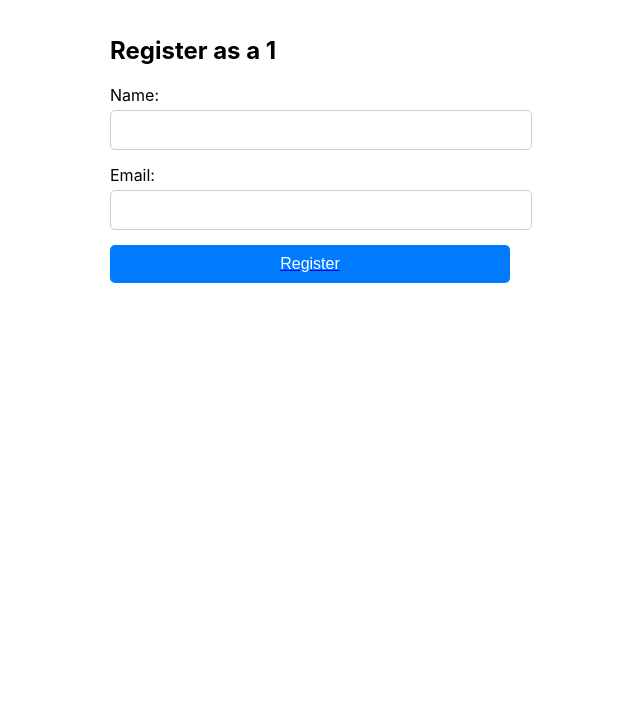
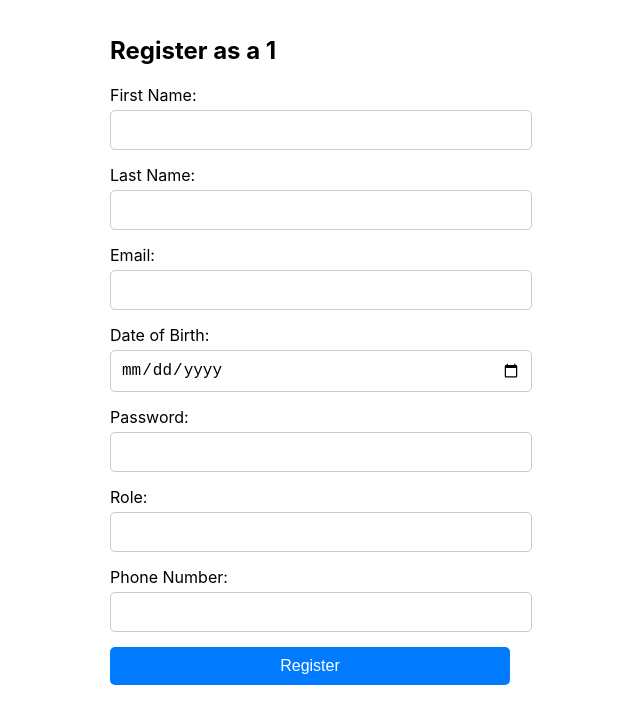
Before and after one commit to Vicky-Panchal/ABDM-Integrated-Hospital-System, a React (Create React App) app in the folder frontend/: page /register/1 in a window 1280 px wide. Shown: the top 724 px of the page, without its empty margins (330-970 px from the left). Built offline with nearby package versions, Linux system fonts and the light colour scheme; no server answers.

Commit message:
integrated register api

```diff
--- a/frontend/src/App.js
+++ b/frontend/src/App.js
@@ -18,17 +18,17 @@ const App = () => {
   const [userState, setUserState] = useState('');
   const [isLoggedIn, setIsLoggedIn] = useState(false);
 
-  useEffect(() => {
-    // Fetch user state from backend
-    axios.get('/api/user/state')
-      .then(response => {
-        setUserState(response.data.state);
-        setIsLoggedIn(response.data.isLoggedIn);
-      })
-      .catch(error => {
-        console.error('Error fetching user state:', error);
-      });
-  }, []);
+  // useEffect(() => {
+  //   // Fetch user state from backend
+  //   axios.get('/api/user/state')
+  //     .then(response => {
+  //       setUserState(response.data.state);
+  //       setIsLoggedIn(response.data.isLoggedIn);
+  //     })
+  //     .catch(error => {
+  //       console.error('Error fetching user state:', error);
+  //     });
+  // }, []);
 
   return (
     <Router>
--- a/frontend/src/components/Login.js
+++ b/frontend/src/components/Login.js
@@ -1,44 +1,34 @@
-// Login.js
+import React, { useState } from 'react';
 
-import React, { useState } from 'react';
 import '../Styles/login.css'; // Import the CSS file
+import axios from 'axios';
 
 const Login = () => {
   const [username, setUsername] = useState('');
   const [password, setPassword] = useState('');
   const [error, setError] = useState('');
 
-
-  //const handleLogin = async (e) => {
-  //  e.preventDefault();
-  //  try {
-  //    const response = await axios.post('/api/login', { username, password });
-  //    if (response.data.success) {
-  //      // Store user login info in localStorage
-  //      localStorage.setItem('isLoggedIn', true);
-  //      // Redirect to dashboard upon successful login
-  //      window.location.href = '/dashboard';
-  //    } else {
-  //      setError('Invalid username or password');
-  //    }
-  //  } catch (error) {
-  //    console.error('Error logging in:', error);
-  //    setError('An unexpected error occurred');
-  //  }
-  //};
-
-
-  const handleLogin = (e) => {
+  const handleLogin = async (e) => {
     e.preventDefault();
-    // Simulate successful login (no backend authentication)
-    if (username === 'admin' && password === 'password') {
+    try {
+      const response = await axios.post('http://localhost:8081/api/v1/auth/authenticate', { username, password });
+      if (response.data.success) {
         // Store user login info in localStorage
         localStorage.setItem('isLoggedIn', true);
         // Redirect to dashboard upon successful login
-      window.location.href = '/selectoption';
+        window.location.href = '/dashboard';
       } else {
         setError('Invalid username or password');
       }
+    } catch (error) {
+      console.error('Error logging in:', error);
+      setError('An unexpected error occurred');
+    }
+  };
+
+  const handleRegister = () => {
+    // Redirect to registration page
+    window.location.href = '/selectoption';
   };
 
   return (
@@ -56,6 +46,9 @@ const Login = () => {
         <button type="submit" className="login-button">Login</button>
         {error && <div className="error-message">{error}</div>}
       </form>
+      <div className="new-user-option">
+        <p>New User? <button onClick={handleRegister} className="register-button">Register</button></p>
+      </div>
     </div>
   );
 };
--- a/frontend/src/components/RegisterPage.js
+++ b/frontend/src/components/RegisterPage.js
@@ -1,22 +1,37 @@
-// RegisterPage.js
-
 import React, { useState } from 'react';
 import { Link, useParams } from 'react-router-dom';
+import axios from 'axios'; // Import axios for making API requests
 import '../Styles/registerPage.css'; // Import the CSS file
 
 const RegisterPage = () => {
   const { option } = useParams();
-  const [formData, setFormData] = useState({ name: '', email: '' });
+  const [formData, setFormData] = useState({
+    firstName: '',
+    lastName: '',
+    email: '',
+    dob: '',
+    password: '',
+    role: '',
+    phoneNumber: ''
+  });
 
   const handleFormChange = (e) => {
     const { name, value } = e.target;
     setFormData({ ...formData, [name]: value });
   };
 
-  const handleRegister = () => {
-    // You can add your registration logic here
-    // For demonstration, we'll just log the form data
-    console.log(formData);
+  const handleRegister = async (e) => {
+    e.preventDefault(); // Prevent default form submission
+    try {
+      console.log("I am in API");
+      // Make API call to register user
+      const response = await axios.post('http://localhost:8081/api/v1/auth/register', formData);
+      console.log('Registration successful!', response.data);
+      // Redirect to login page after successful registration
+      // window.location.href = '/login';
+    } catch (error) {
+      console.error('Registration failed:', error);
+    }
   };
 
   return (
@@ -24,14 +39,35 @@ const RegisterPage = () => {
       <h1 className="register-heading">Register as a {option}</h1>
       <form onSubmit={handleRegister}>
         <div className="form-group">
-          <label className="form-label">Name:</label>
-          <input type="text" name="name" className="form-input" value={formData.name} onChange={handleFormChange} required />
+          <label className="form-label">First Name:</label>
+          <input type="text" name="firstName" className="form-input" value={formData.firstName} onChange={handleFormChange} required />
+        </div>
+        <div className="form-group">
+          <label className="form-label">Last Name:</label>
+          <input type="text" name="lastName" className="form-input" value={formData.lastName} onChange={handleFormChange} required />
         </div>
         <div className="form-group">
           <label className="form-label">Email:</label>
           <input type="email" name="email" className="form-input" value={formData.email} onChange={handleFormChange} required />
         </div>
-        <Link to="/dashboard"><button type="submit" className="register-button">Register</button></Link>
+        <div className="form-group">
+          <label className="form-label">Date of Birth:</label>
+          <input type="date" name="dob" className="form-input" value={formData.dob} onChange={handleFormChange} required />
+        </div>
+        <div className="form-group">
+          <label className="form-label">Password:</label>
+          <input type="password" name="password" className="form-input" value={formData.password} onChange={handleFormChange} required />
+        </div>
+        <div className="form-group">
+          <label className="form-label">Role:</label>
+          <input type="text" name="role" className="form-input" value={formData.role} onChange={handleFormChange} required />
+        </div>
+        <div className="form-group">
+          <label className="form-label">Phone Number:</label>
+          <input type="tel" name="phoneNumber" className="form-input" value={formData.phoneNumber} onChange={handleFormChange} required />
+        </div>
+        {/* Redirect to login page upon clicking register */}
+        <button type="submit" className="register-button">Register</button>
       </form>
     </div>
   );
```
Also changed, not shown: 2 other files (tests, documents, lock files or other folders). Lines whose indentation alone changed are shown as unchanged.
